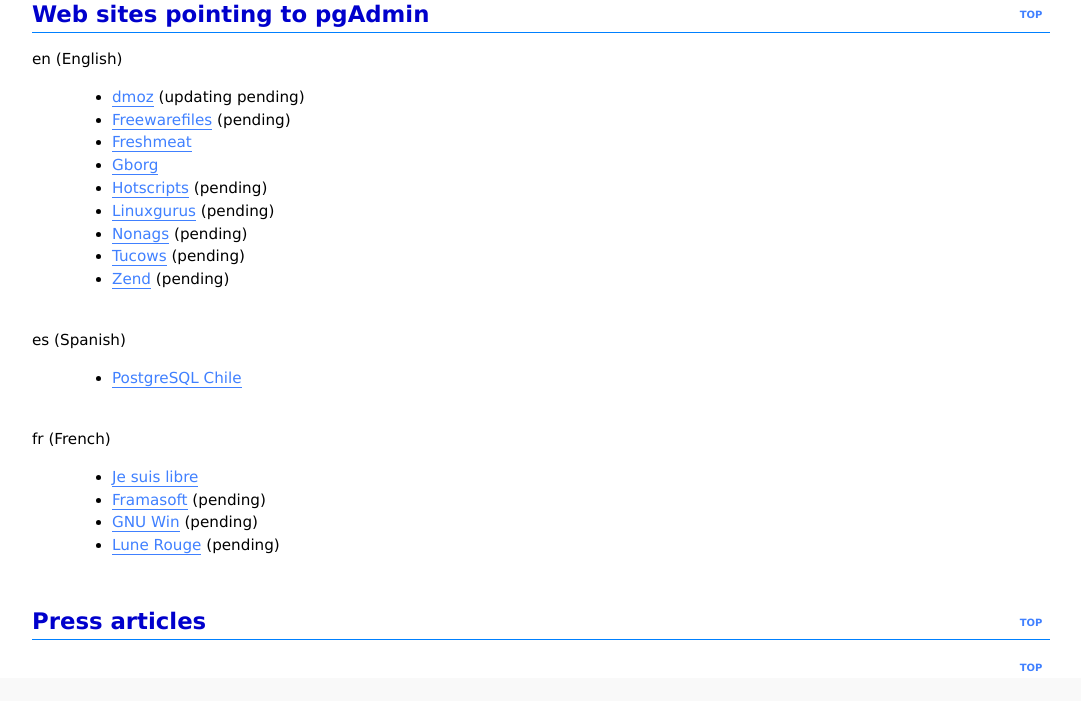
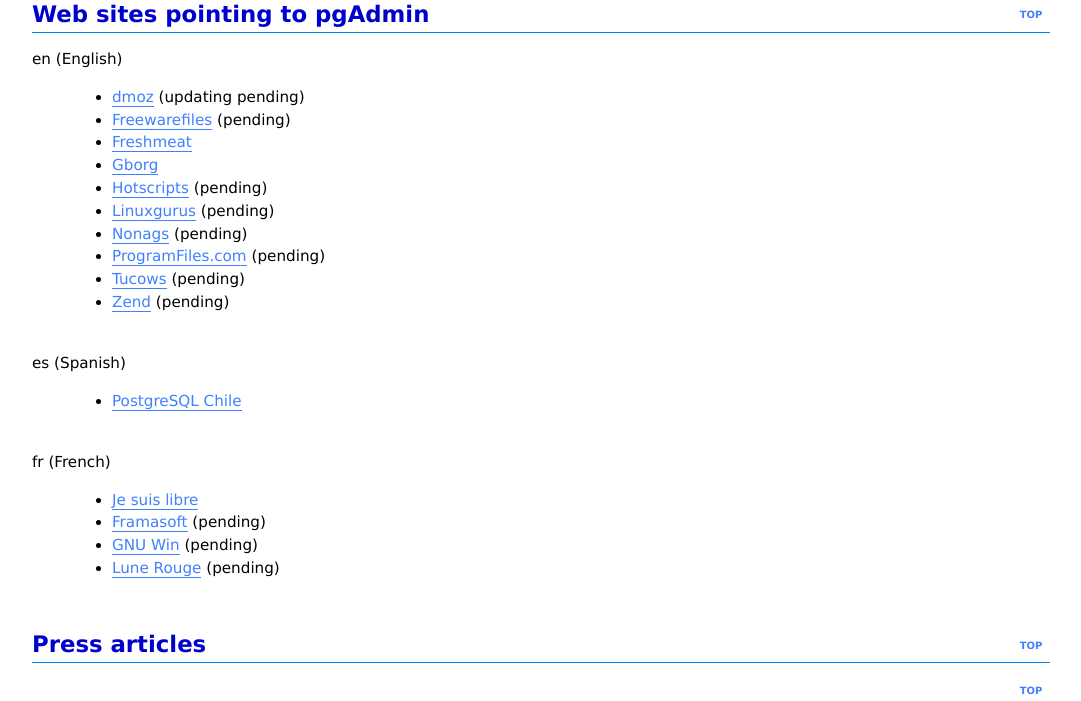
Before and after one commit to shish/pgadmin-www, a PHP site: page /pgadmin3/advocacy.php in a window 1280 px wide. Shown: the part 1183-1884 px from the top of the page, without its empty margins (196-1277 px from the left). Before the commit the page ends 1854 px from the top, so only its background shows below. Run offline with PHP 8.4, Linux system fonts and the light colour scheme.

Commit message:
Adding ProgramFiles.com
git-svn-id: svn://svn.pgadmin.org/trunk@3078 a7884b65-44f6-0310-8a51-81a127f17b15

```diff
--- a/pgadmin3/cnt/cnt_advocacy.php
+++ b/pgadmin3/cnt/cnt_advocacy.php
@@ -61,6 +61,7 @@ en (English)
     <li><a href='http://www.hotscripts.com/Tools_and_Utilities/Database_Tools'>Hotscripts</a> (pending)
     <li><a href='http://www.linuxguruz.com/z.php?id=95'>Linuxgurus</a> (pending)
     <li><a href='http://www.nonags.com'>Nonags</a> (pending)
+    <li><a href='http://www.programfiles.com/Default.asp?CatId=962'>ProgramFiles.com</a> (pending)
     <li><a href='http://www.tucows.com'>Tucows</a> (pending)
     <li><a href='http://www.zend.com/apps.php?CID=56'>Zend</a> (pending)
   </ul>
```
